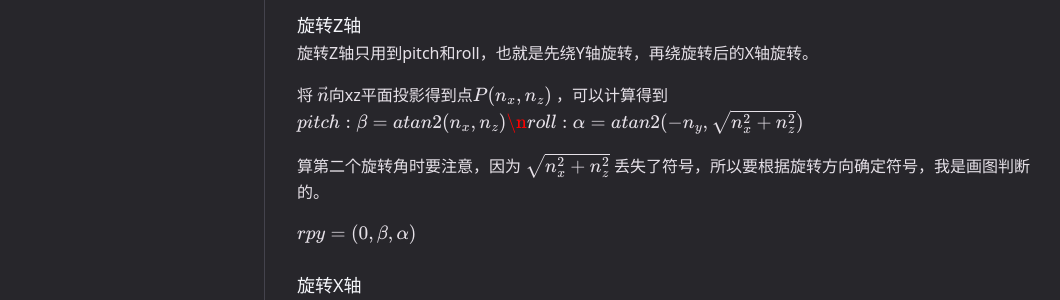
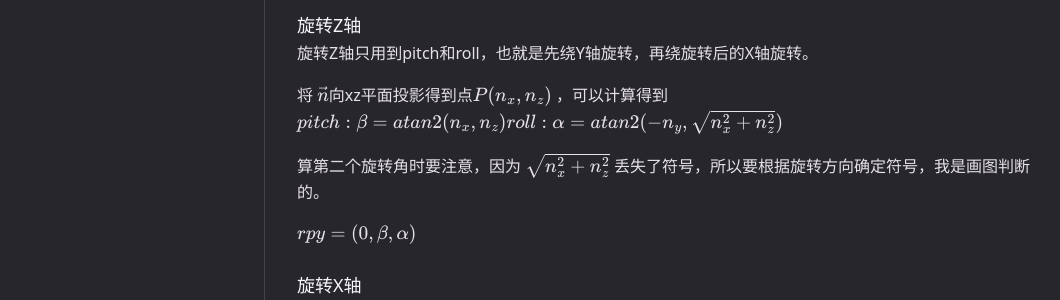
Before and after one commit to gywhitel/gywhitel.github.io, a Jekyll site: the page built from docs/2021-05-26-vector_to_pose.md, in a window 1280 px wide and 900 px high. Shown: the part 450-750 px from the top of the window, without its empty margins (107-1167 px from the left). Built offline with Jekyll 4.4.1, drawn with Linux system fonts in a browser that asks for light colours.

```diff
--- a/docs/2021-05-26-vector_to_pose.md
+++ b/docs/2021-05-26-vector_to_pose.md
@@ -22,7 +22,7 @@ categories: robotics transformation geometry
 
 将 $\vec n$向xz平面投影得到点$P(n_x,n_z)$ ，可以计算得到
 $$
-pitch: \beta =atan2(n_x,n_z)\n
+pitch: \beta =atan2(n_x,n_z)
 roll: \alpha = atan2(-n_y, \sqrt{n_x^2+n_z^2})
 $$
 
```
